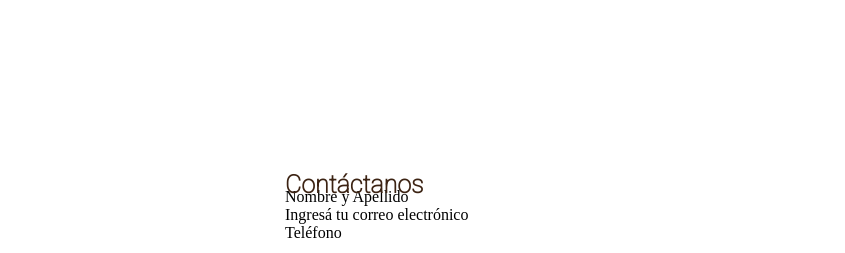
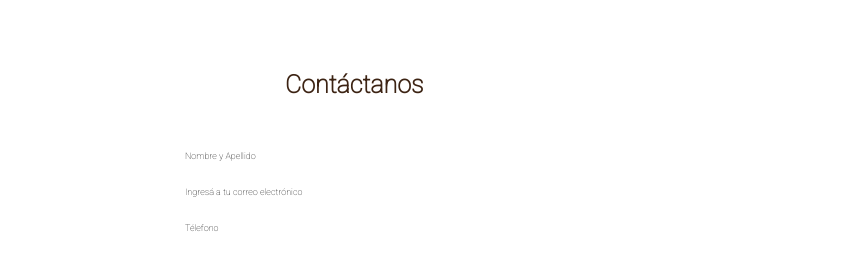
Before and after one commit to Moenni/FrontEnd, a plain HTML site: page Clase 5/ProyectoIntegradorPetShop.html in a window 1280 px wide. Shown: the part 1038-1291 px from the top of the page, without its empty margins (323-1168 px from the left). Drawn offline with Linux system fonts and the light colour scheme.

Commit message:
agregando nuevas lineas

```diff
--- a/Clase 5/ProyectoIntegradorPetShop.html
+++ b/Clase 5/ProyectoIntegradorPetShop.html
@@ -61,14 +61,23 @@
     <span id="PrecioJugueteHuesito">$650</span>
 </div>
 </main>
-<footer>
- <span id="Contactanos2">Contáctanos</span>
- <br>
-   <span id="NombreApellido">Nombre y Apellido</span>
-   <br>
-   <span id="Correo">Ingresá tu correo electrónico</span>
-   <br>
-   <span id ="Teléfono">Teléfono</span>
+<footer id="footer" class="datos" role="contentinfo">
+
+
+    <span id="Contactanos2">Contáctanos</span>
+
+    <div id="Listado">
+        <span id="NombreApellido">Nombre y Apellido</span>
+        <br>
+        <br>
+        <span id="Correo">Ingresá a tu correo electrónico</span>
+        <br>
+        <br>
+        <span id="Teléfono">Télefono</span>
+        <br>
+        <br>
+    </div>
+
 </footer>
 </body>
 </html>
--- a/Clase 5/css/PetShop.css
+++ b/Clase 5/css/PetShop.css
@@ -505,9 +505,9 @@ color: #F0A83E;
 
 }
 footer{
-    position: relative;
+    position:relative;
     left: 600px;
-    top: 1200px;
+    top: 1100px;
 
 }
 #Contactanos2{
@@ -524,8 +524,39 @@ footer{
 
     color: #3C2313;
 }
+#Listado{
+    position:relative;
+    left:-100px;
+    top: 75px;
+}
+#NombreApellido{
+    position:relative;
 
 
+    font-family: 'Roboto',sans-serif;
+    font-style: normal;
+    font-weight: 400;
+    font-size: 9px;
+    line-height: 11px;
+}
+
+#Correo{
+    position: relative;
 
 
+font-family: 'Roboto',sans-serif;
+font-style: normal;
+font-weight: 400;
+font-size: 9px;
+line-height: 11px;
 }
+#Teléfono{
+    position: relative;
+
+
+    font-family: 'Roboto',sans-serif;
+    font-style: normal;
+    font-weight: 400;
+    font-size: 9px;
+    line-height: 11px;
+}
```
